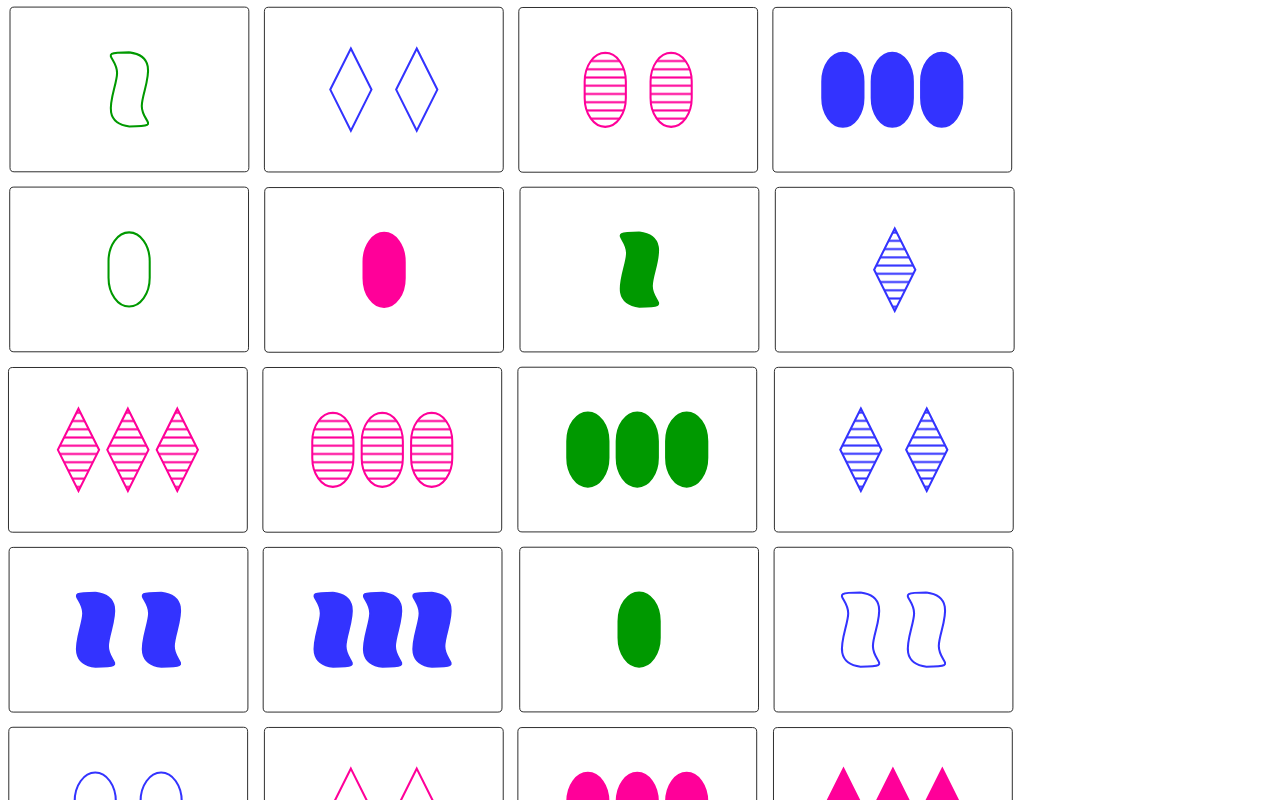
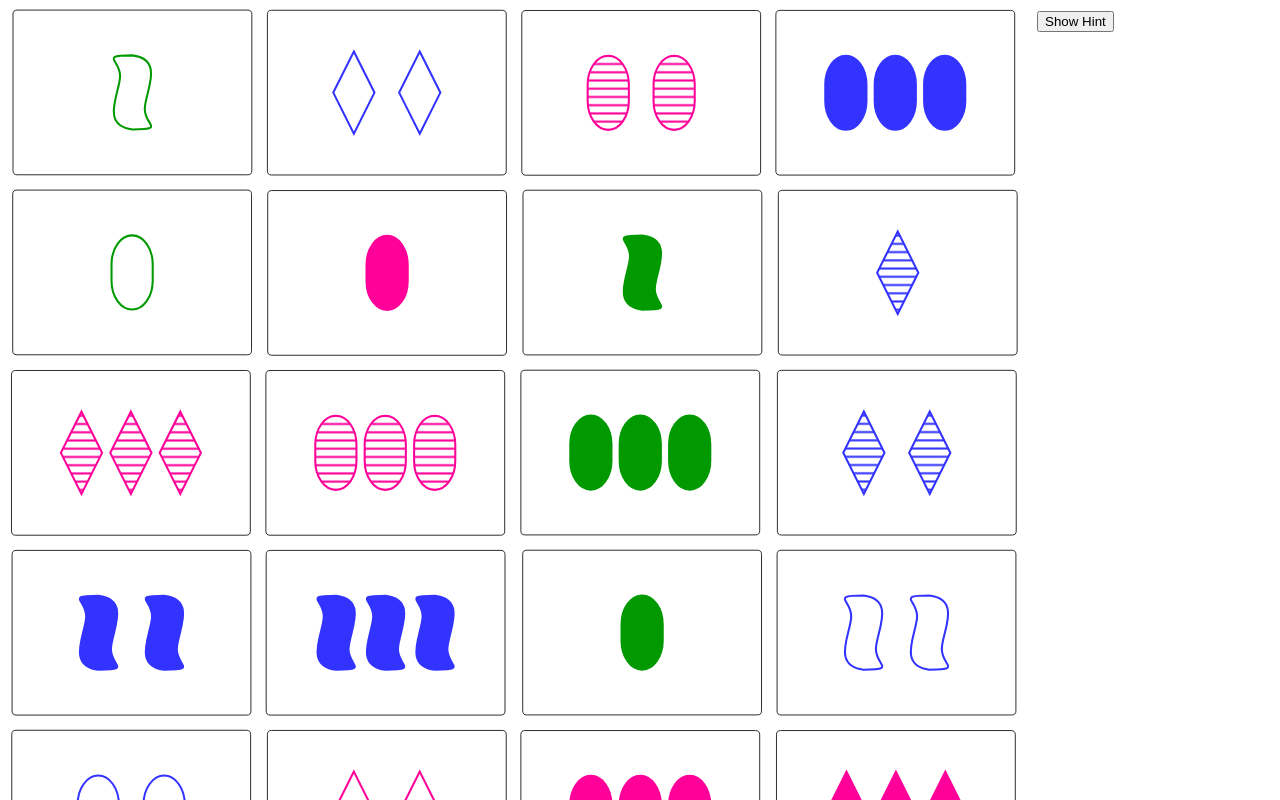
Before and after one commit to coleji/collection-game, a React (Vite) app: page / in a window 1280 px wide. Shown: the top 800 px of the page. Built offline with nearby package versions, Linux system fonts and the light colour scheme.

Commit message:
hinting system

```diff
--- a/src/Board.tsx
+++ b/src/Board.tsx
@@ -1,8 +1,8 @@
 import { useCallback, useEffect, useMemo, useState } from "react";
 import Card from "./Card";
 import Deck, { CardType, emptyCard } from "./Deck";
-import {range} from 'lodash'
-import { clone2dArray, shuffleArrayAfterIndex } from "./util";
+import _, {range} from 'lodash'
+import { clone2dArray } from "./util";
 
 const COLS: number = 4;
 const ROWS: number = 6;
@@ -64,8 +64,15 @@ export default function Board() {
 	const [cards, setCards] = useState([] as CardType[][])
 	const [selected, setSelected] = useState([] as boolean[][])
 
-	const [numberSets, setNumberSets] = useState(0)
 	const [cardsLeft, setCardsLeft] = useState(0)
+
+	const [availableSets, setAvailableSets] = useState([] as boolean[][][])
+	const [setToShowHint, setSetToShowHint] = useState(null as boolean[][] | null)
+	const [showHint, setShowHint] = useState(false)
+
+	function doShowHint() {
+		setShowHint(true)
+	}
 
 	const shuffle = useCallback(() => {
 		if (deck === null) return;
@@ -103,20 +110,26 @@ export default function Board() {
 	const findAllSets = useCallback((cards: CardType[][]) => {
 		var pos: number[] | null = [0,1,2,ROWS * COLS];
 		var count = 0;
+		var newAvailableSets = [];
 		while (pos != null) {
 			const selectedInner = clone2dArray(emptyGrid);
 			const deflattened = [deflatten(pos[0]), deflatten(pos[1]), deflatten(pos[2])]
 			deflattened.forEach(point => selectedInner[point[0]][point[1]] = true);
 			if (checkSet(cards, selectedInner)) {
-				count++;
+				newAvailableSets.push(selectedInner)
 			} else {
 				const deflattenedCards = deflattened.map(d => cards[d[0]][d[1]]);
 			}
 			pos = stepForward(pos);
 		}
-		setNumberSets(count)
+		if (newAvailableSets.length > 0) {
+			setSetToShowHint( newAvailableSets[Math.floor(Math.random()*newAvailableSets.length)])
+		} else {
+			setSetToShowHint(null)
+		}
+		setAvailableSets(newAvailableSets)
 		console.log("# of sets: " + count)
-	},[setNumberSets])
+	},[setAvailableSets])
 
 
 	const onClick = useCallback((i: number, j: number) => () => {
@@ -151,6 +164,7 @@ export default function Board() {
 					setSelected(newSelected);
 					console.log(deck.cardsLeft() + " cards left")
 					setCardsLeft(deck.cardsLeft())
+					setShowHint(false)
 					setTimeout(() => findAllSets(newCards), 20);
 					return;
 				} else {
@@ -178,7 +192,10 @@ export default function Board() {
 			empty={true}
 			onClick={() => {}}
 		/>;
+
 		return <>
+			<table><tbody><tr>
+				<td>
 					<table>
 						<tbody>
 							{cards.map((row, i) => {
@@ -201,12 +218,27 @@ export default function Board() {
 					<button onClick={shuffle}>Shuffle</button>
 					<br />
 					<br />
-			Number of sets: {numberSets}
+					Number of sets: {availableSets.length}
 					<br />
 					<br />
 					Cards left: {cardsLeft}
+				</td>
+				<td style={{verticalAlign: "top"}}>
+					<button onClick={doShowHint}>Show Hint</button>
+					{showHint && <table><tbody>
+					{_.range(0, ROWS).map((row, i) => {
+						return <tr>{_.range(0, COLS).map((e, j) => {
+							if (setToShowHint && setToShowHint[i][j]) return <td style={{backgroundColor: "red"}}>&nbsp;&nbsp;&nbsp;&nbsp;</td>
+							else return <td style={{border: "1px solid black"}}>&nbsp;&nbsp;&nbsp;&nbsp;</td>
+						})}</tr>
+					})}
+					</tbody></table>}
+
+				</td>
+			</tr></tbody></table>
+
 		</>},
-		[cards, selected, numberSets, cardsLeft, onClick]
+		[cards, selected, availableSets, cardsLeft, onClick, setToShowHint, showHint]
 	);
 
 	return result;
--- a/src/Card.tsx
+++ b/src/Card.tsx
@@ -1,5 +1,3 @@
-import { JSX } from "react";
-
 export const COUNT = {
 	ONE: 0,
 	TWO: 1,
```
Lines whose indentation alone changed are shown as unchanged.
